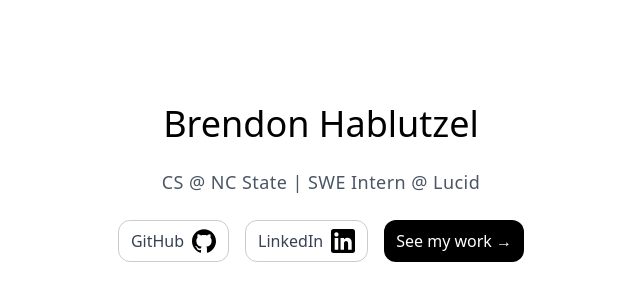
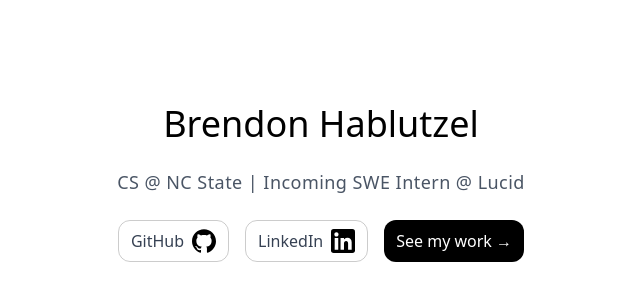
Before and after one commit to Brendon-Hablutzel/portfolio, a React (Vite) app: page / in a window 1280 px wide. Shown: the part 144-444 px from the top of the page, without its empty margins (319-959 px from the left). Built offline with nearby package versions, Linux system fonts and the light colour scheme.

Commit message:
update some links and text

```diff
--- a/src/data.tsx
+++ b/src/data.tsx
@@ -15,7 +15,7 @@ export const currentPositions: Position[] = [
     url: 'https://csc.ncsu.edu',
   },
   {
-    name: 'SWE Intern @ Lucid',
+    name: 'Incoming SWE Intern @ Lucid',
     url: 'https://lucid.co',
   },
 ]
@@ -146,7 +146,7 @@ export const works: Work[] = [
   {
     name: 'Incoming SWE Intern @ Lucid',
     dateRange: 'Starting May 2025',
-    url: 'https://lucid.go',
+    url: 'https://lucid.co',
     description:
       'Will be working as a software engineering intern at Lucid Software during Summer 2025',
     type: 'experience',
```
